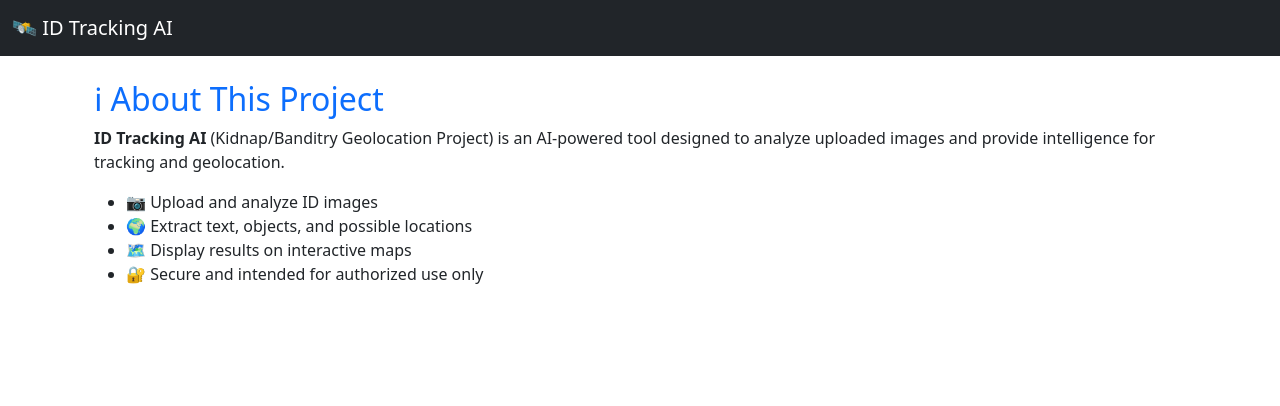
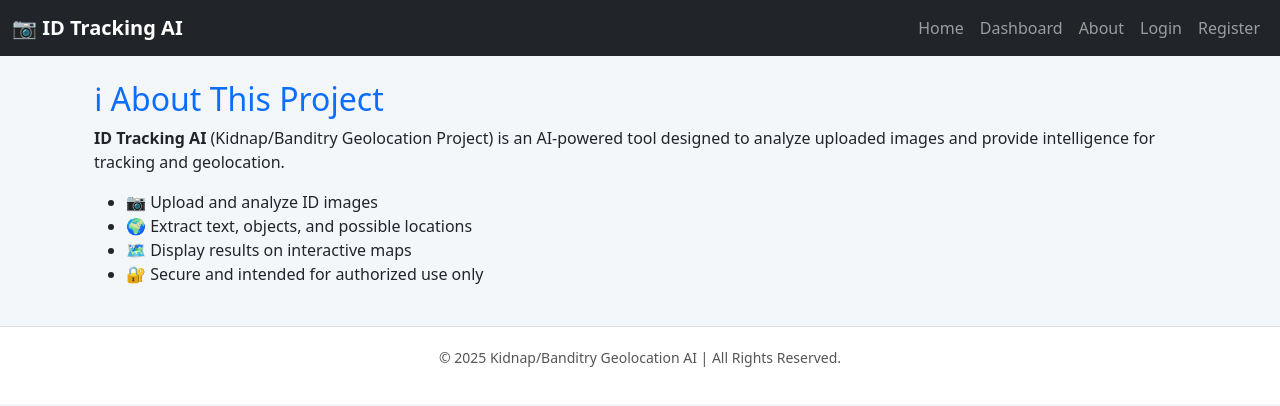
Before and after one commit to Presidor1/Ai-tracking-ID, a Flask app: template templates/about.html in a window 1280 px wide. Shown: the top 406 px of the page. Run offline with Flask 3, Linux system fonts and the light colour scheme; the template is opened without the code that fills it, so the values that code supplies are empty.

Commit message:
Update base.html

```diff
--- a/templates/base.html
+++ b/templates/base.html
@@ -3,24 +3,73 @@
 <head>
     <meta charset="UTF-8">
     <meta name="viewport" content="width=device-width, initial-scale=1.0">
-    <title>ID Tracking AI</title>
-    <link rel="stylesheet" href="{{ url_for('static', filename='css/style.css') }}">
-    <link rel="stylesheet" href="https://cdn.jsdelivr.net/npm/bootstrap@5.3.0/dist/css/bootstrap.min.css">
+    <title>{{ title or "ID Tracking AI" }}</title>
+    <link href="https://cdn.jsdelivr.net/npm/bootstrap@5.3.2/dist/css/bootstrap.min.css" rel="stylesheet">
+    <style>
+        body {
+            background: #f4f7fa;
+        }
+        .navbar-brand {
+            font-weight: bold;
+        }
+        footer {
+            margin-top: 40px;
+            padding: 20px 0;
+            background: #fff;
+            border-top: 1px solid #ddd;
+            text-align: center;
+            font-size: 14px;
+            color: #555;
+        }
+    </style>
 </head>
 <body>
     <!-- Navbar -->
-    <nav class="navbar navbar-dark bg-dark">
+    <nav class="navbar navbar-expand-lg navbar-dark bg-dark">
         <div class="container-fluid">
-            <a class="navbar-brand" href="/">🛰️ ID Tracking AI</a>
+            <a class="navbar-brand" href="{{ url_for('routes.index') }}">📷 ID Tracking AI</a>
+            <button class="navbar-toggler" type="button" data-bs-toggle="collapse" data-bs-target="#navbarNav">
+                <span class="navbar-toggler-icon"></span>
+            </button>
+            <div class="collapse navbar-collapse" id="navbarNav">
+                <ul class="navbar-nav ms-auto">
+                    <li class="nav-item">
+                        <a class="nav-link" href="{{ url_for('routes.index') }}">Home</a>
+                    </li>
+                    <li class="nav-item">
+                        <a class="nav-link" href="{{ url_for('routes.dashboard') }}">Dashboard</a>
+                    </li>
+                    <li class="nav-item">
+                        <a class="nav-link" href="{{ url_for('routes.about') }}">About</a>
+                    </li>
+                    {% if current_user.is_authenticated %}
+                        <li class="nav-item">
+                            <a class="nav-link" href="{{ url_for('routes.logout') }}">Logout</a>
+                        </li>
+                    {% else %}
+                        <li class="nav-item">
+                            <a class="nav-link" href="{{ url_for('routes.login') }}">Login</a>
+                        </li>
+                        <li class="nav-item">
+                            <a class="nav-link" href="{{ url_for('routes.register') }}">Register</a>
+                        </li>
+                    {% endif %}
+                </ul>
+            </div>
         </div>
     </nav>
 
     <!-- Main Content -->
-    <div class="container mt-4">
+    <main class="container mt-4">
         {% block content %}{% endblock %}
-    </div>
+    </main>
 
-    <script src="https://cdn.jsdelivr.net/npm/bootstrap@5.3.0/dist/js/bootstrap.bundle.min.js"></script>
-    <script src="{{ url_for('static', filename='js/main.js') }}"></script>
+    <!-- Footer -->
+    <footer>
+        <p>© {{ current_year or "2025" }} Kidnap/Banditry Geolocation AI | All Rights Reserved.</p>
+    </footer>
+
+    <!-- Scripts -->
+    <script src="https://cdn.jsdelivr.net/npm/bootstrap@5.3.2/dist/js/bootstrap.bundle.min.js"></script>
 </body>
 </html>
```
